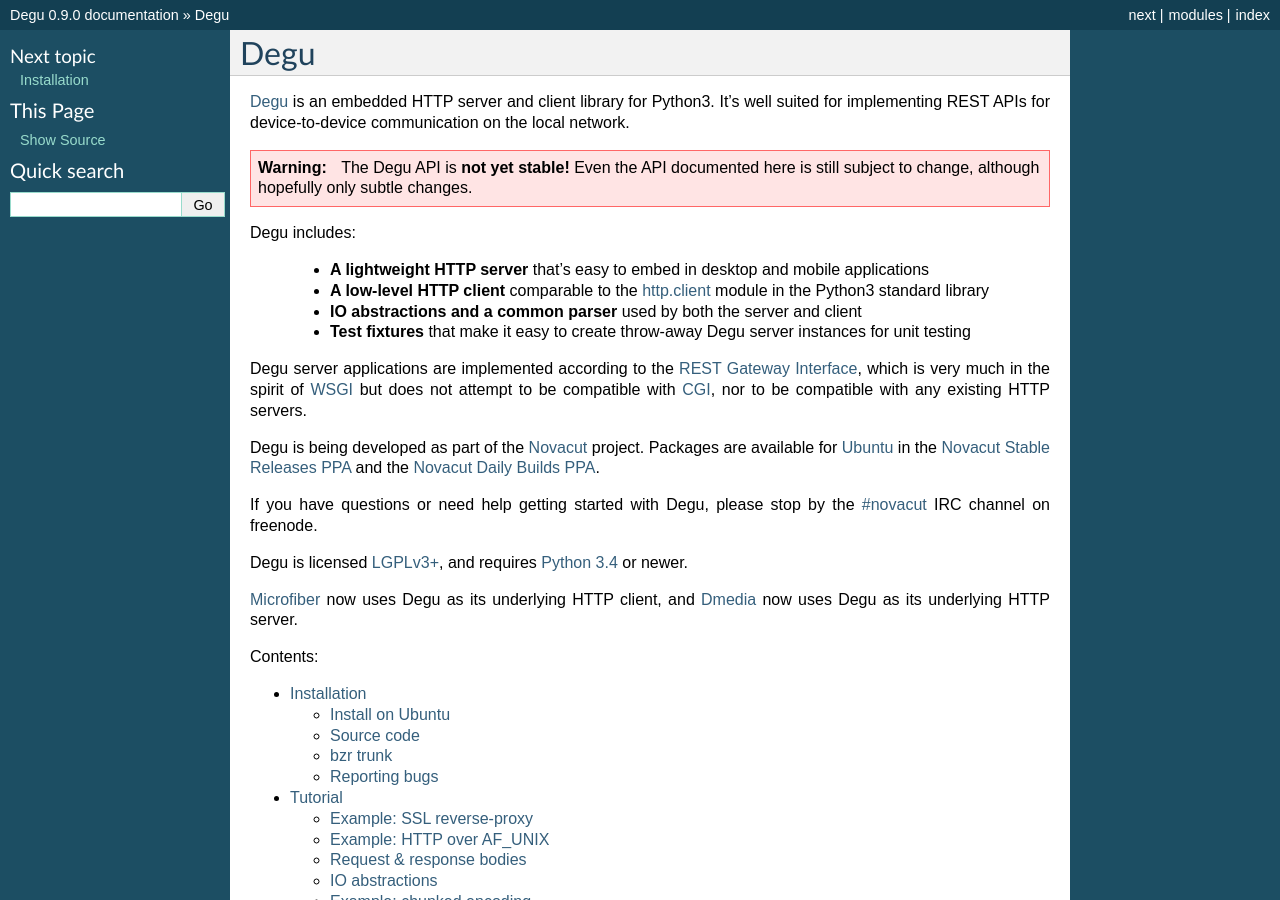
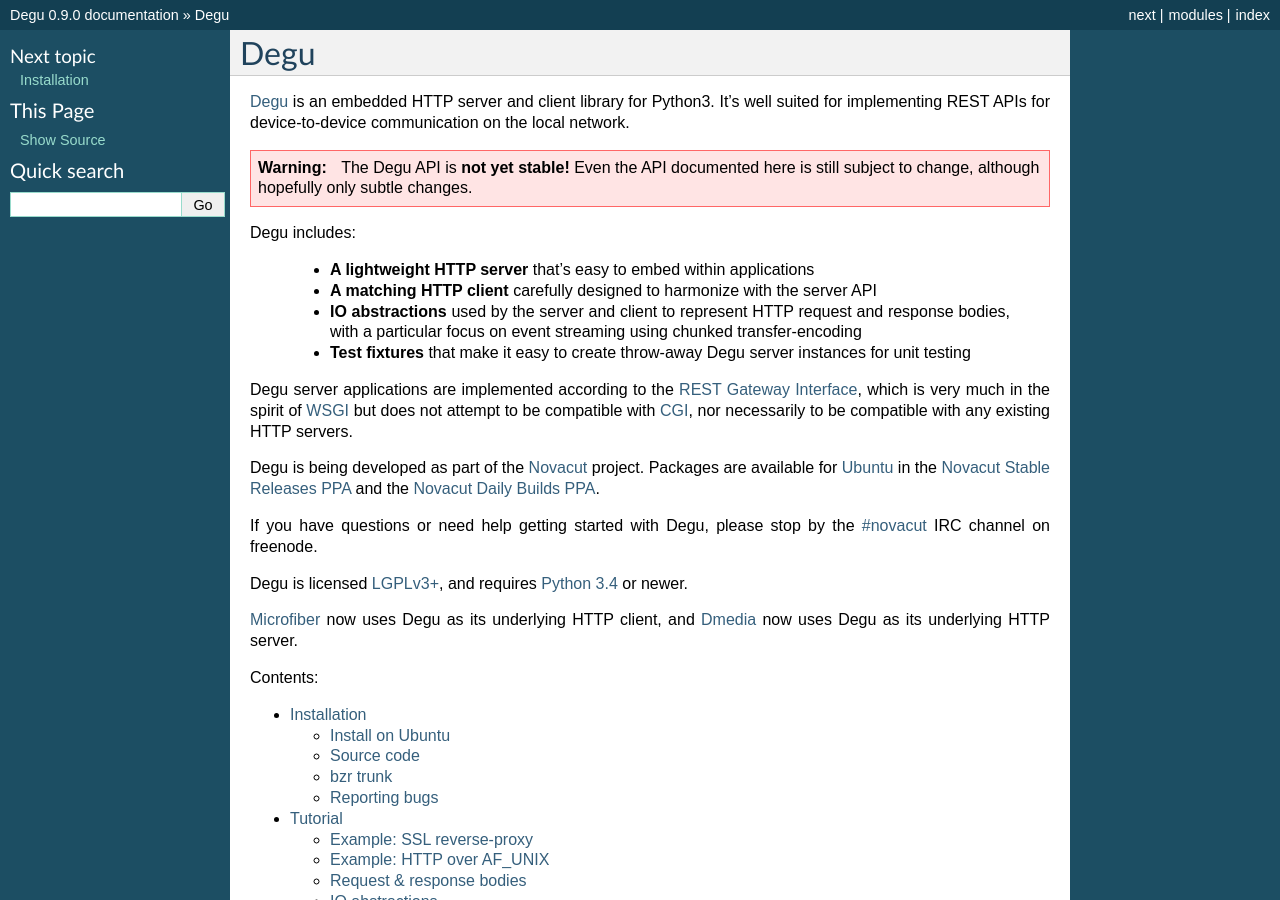
Before and after one commit to json420/degu, a Sphinx documentation site: the page built from doc/index.rst, in a window 1280 px wide and 900 px high. Built offline with Sphinx 7.4.7, drawn with Linux system fonts in a browser that asks for light colours.

Commit message:
bit of update to index.rst, rgi.rst

```diff
--- a/doc/index.rst
+++ b/doc/index.rst
@@ -12,20 +12,21 @@
 
 Degu includes:
 
-    * **A lightweight HTTP server** that's easy to embed in desktop and mobile
-      applications
+    * **A lightweight HTTP server** that's easy to embed within applications
 
-    * **A low-level HTTP client** comparable to the `http.client`_ module in the
-      Python3 standard library
+    * **A matching HTTP client** carefully designed to harmonize with the server
+      API
 
-    * **IO abstractions and a common parser** used by both the server and client
+    * **IO abstractions** used by the server and client to represent HTTP
+      request and response bodies, with a particular focus on event streaming
+      using chunked transfer-encoding
 
     * **Test fixtures** that make it easy to create throw-away Degu server
       instances for unit testing
 
 Degu server applications are implemented according to the :doc:`rgi`, which is
 very much in the spirit of `WSGI`_ but does not attempt to be compatible with
-`CGI`_, nor to be compatible with any existing HTTP servers.
+`CGI`_, nor necessarily to be compatible with any existing HTTP servers.
 
 Degu is being developed as part of the `Novacut`_ project. Packages are
 available for `Ubuntu`_ in the `Novacut Stable Releases PPA`_ and the `Novacut
--- a/doc/rgi.rst
+++ b/doc/rgi.rst
@@ -7,7 +7,7 @@
 
 *RGI* (REST Gateway Interface) is largely a thought experiment in what you could
 do with something WSGI-like assuming you didn't need `CGI`_ compatibility, and
-likewise didn't need to be compatible with any existing HTTP servers.
+didn't necessarily need to be compatible with any existing HTTP servers.
 
 RGI focuses on improvement in a number of areas:
 
```
